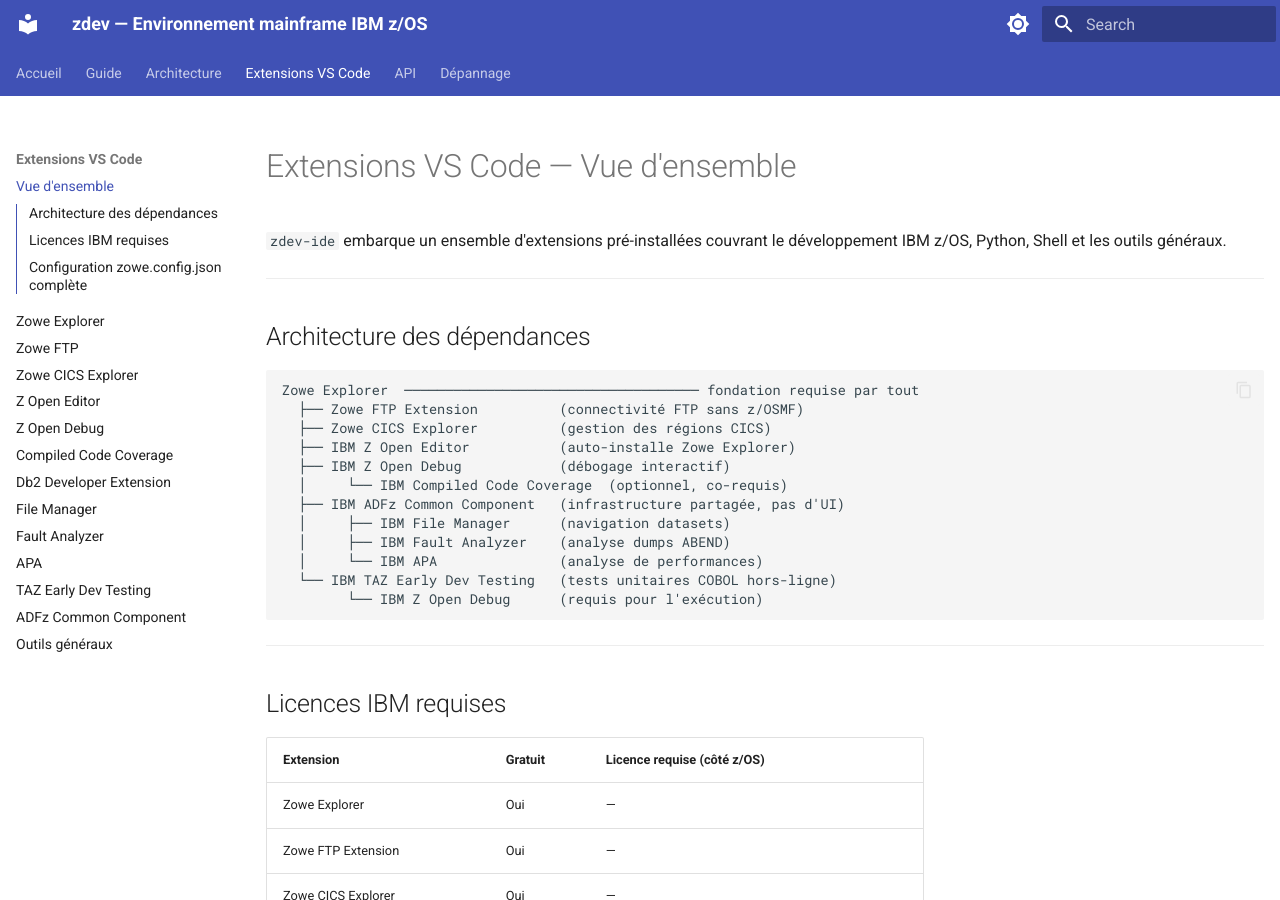
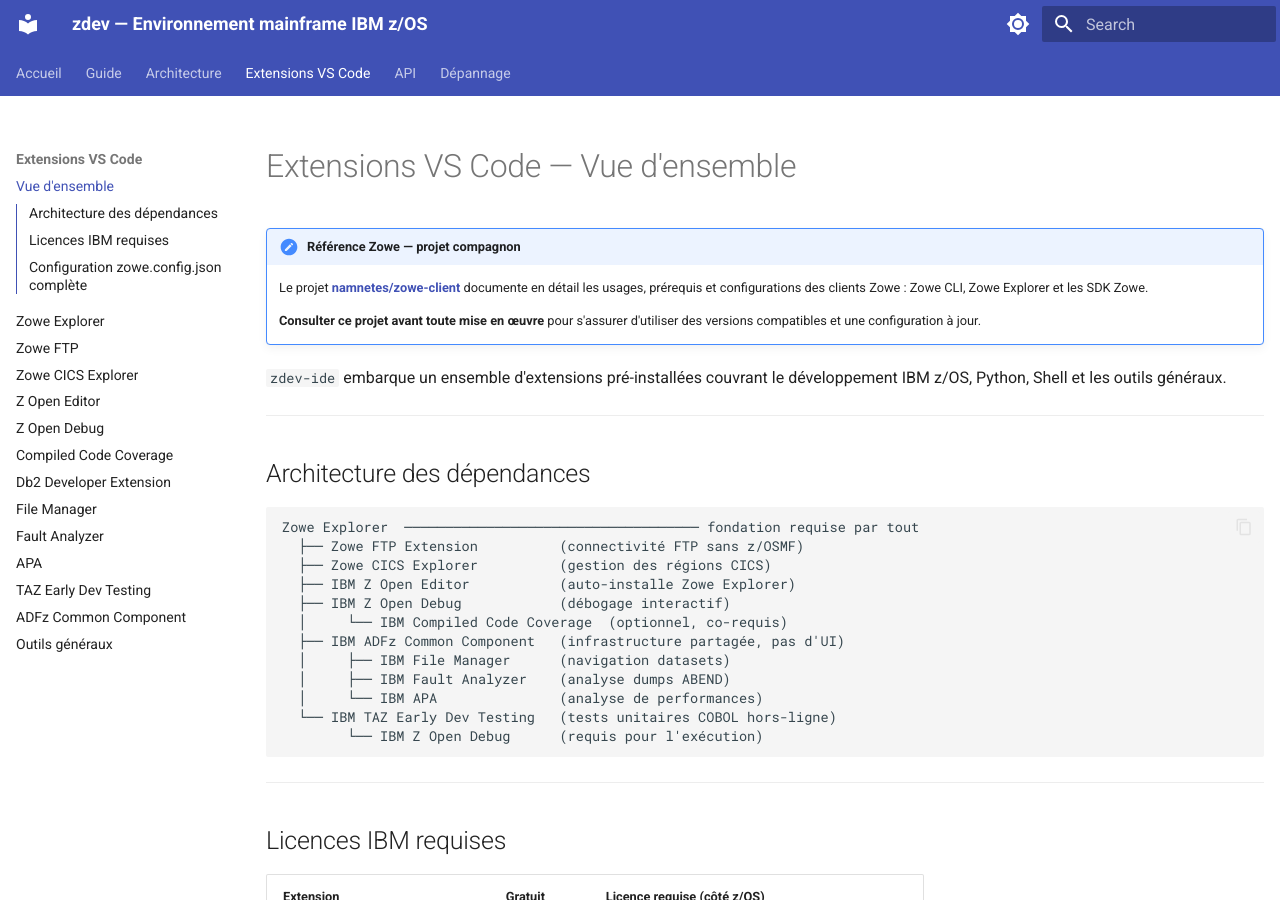
Before and after one commit to namnetes/zdev, an MkDocs documentation site: the page built from docs/extensions/index.md, in a window 1280 px wide and 900 px high. Built offline with MkDocs 1.6.1 and Material for MkDocs 9.7.7, drawn with Linux system fonts in a browser that asks for light colours.

Commit message:
docs: reference namnetes/zowe-client as authoritative Zowe source
Add prominent notice on extensions overview, Zowe CLI guide, and
Zowe Explorer page pointing to namnetes/zowe-client for up-to-date
prerequisites, usage, and SDK documentation.

Co-Authored-By: Claude Sonnet 4.6 <noreply@anthropic.com>

```diff
--- a/docs/extensions/index.md
+++ b/docs/extensions/index.md
@@ -1,4 +1,12 @@
 # Extensions VS Code — Vue d'ensemble
+
+!!! important "Référence Zowe — projet compagnon"
+    Le projet **[namnetes/zowe-client](https://github.com/namnetes/zowe-client)**
+    documente en détail les usages, prérequis et configurations des clients Zowe :
+    Zowe CLI, Zowe Explorer et les SDK Zowe.
+
+    **Consulter ce projet avant toute mise en œuvre** pour s'assurer d'utiliser
+    des versions compatibles et une configuration à jour.
 
 `zdev-ide` embarque un ensemble d'extensions pré-installées couvrant le
 développement IBM z/OS, Python, Shell et les outils généraux.
```
Also changed, not shown: docs/extensions/zowe-explorer.md (+8 -0 lines), docs/guide/zowe.md (+8 -0 lines).
